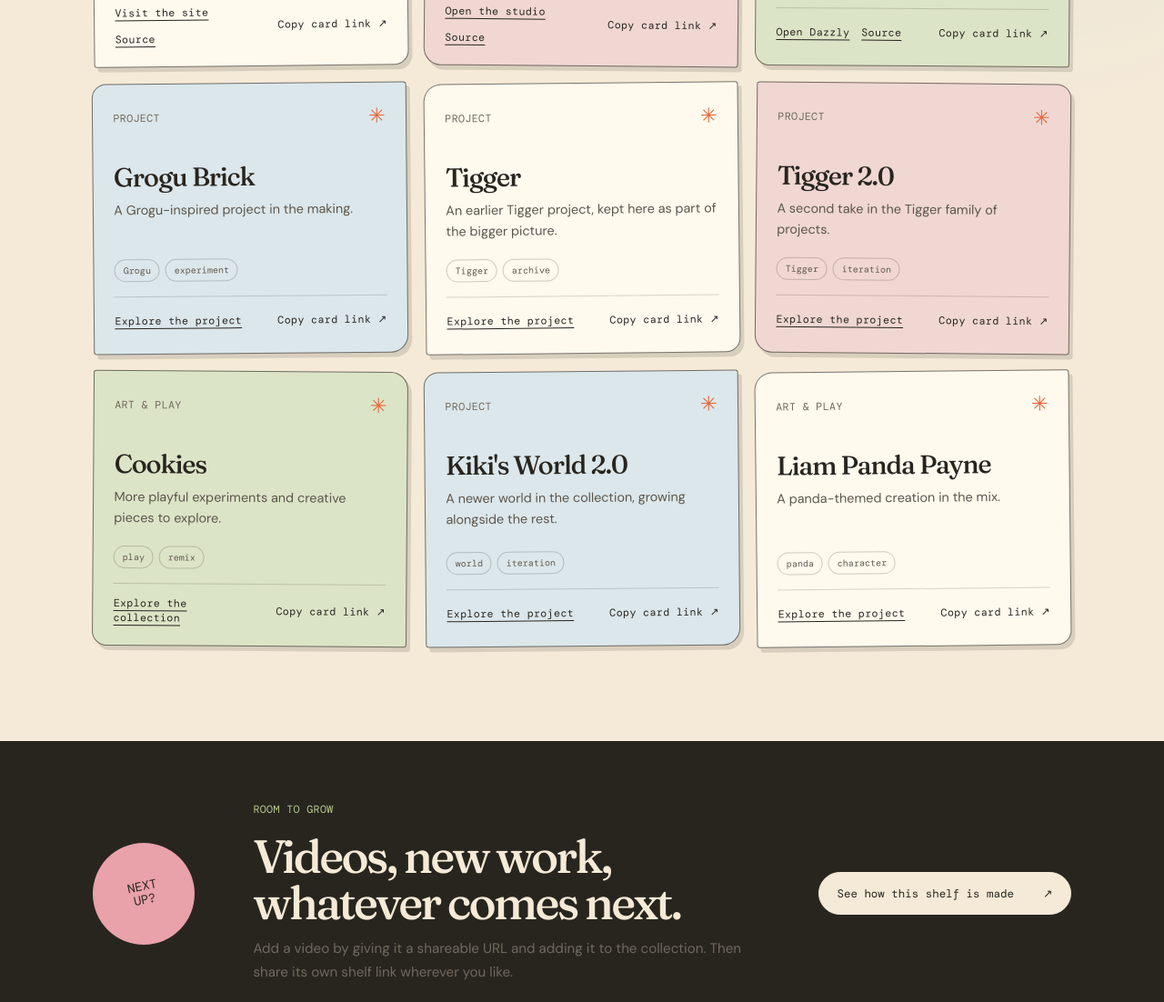
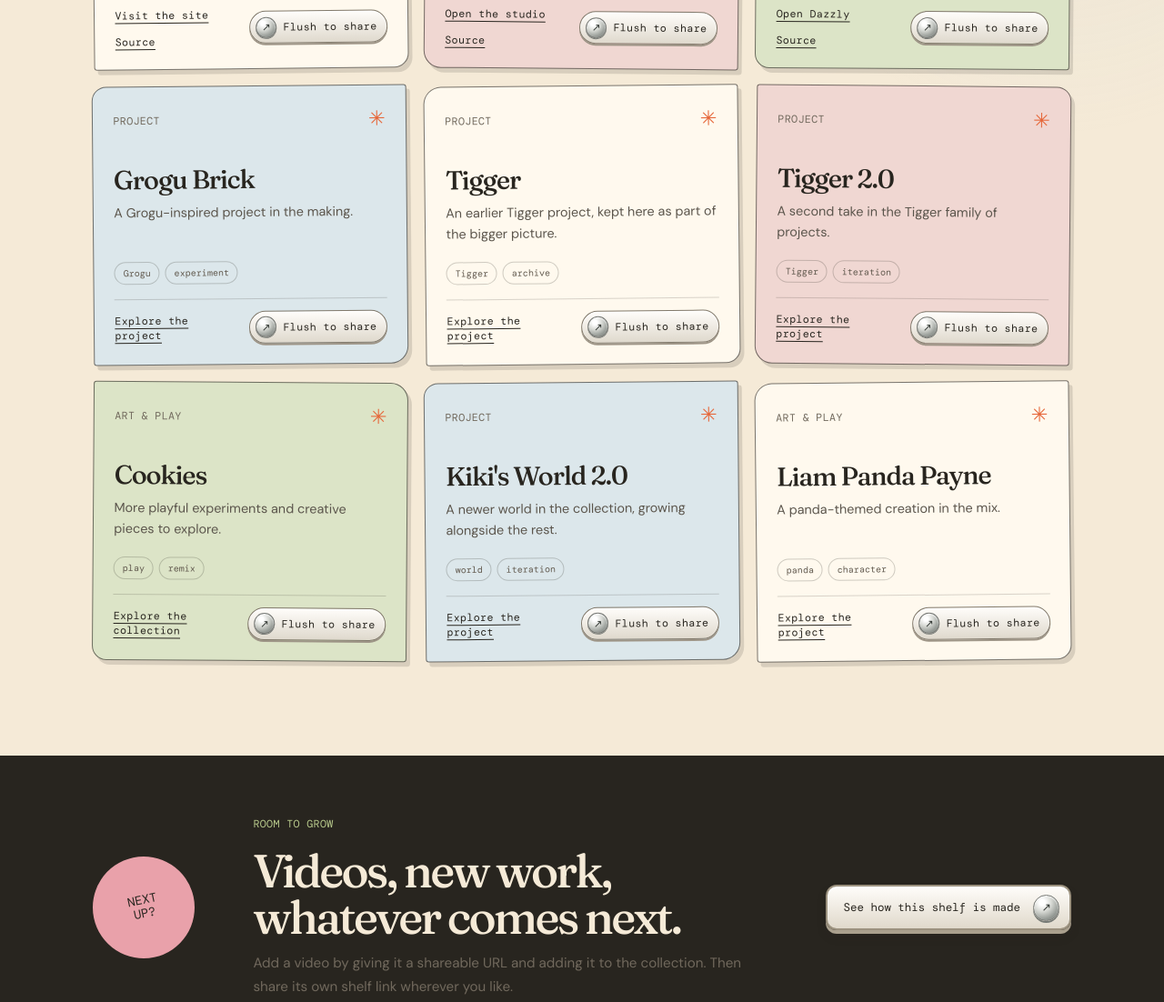
Before and after one commit to grogusmom1989-creator/content-shelf, a plain HTML site: page index.html in a window 1280 px wide. Shown: the part 1308-2410 px from the top of the page at 91% size. Drawn offline with nearby package versions, Linux system fonts and the light colour scheme.

Commit message:
Style sharing actions as flush buttons
Co-authored-by: Copilot App <223556219+Copilot@users.noreply.github.com>

```diff
--- a/shelf.js
+++ b/shelf.js
@@ -137,7 +137,7 @@ function renderCard(project) {
     link.rel = "noopener noreferrer";
     links.append(link);
   }
-  const share = makeElement("button", "card-share", "Copy card link ↗");
+  const share = makeElement("button", "card-share", "Flush to share");
   share.type = "button";
   share.addEventListener("click", async () => {
     const url = `${window.location.origin}${window.location.pathname}#${project.id}`;
--- a/style.css
+++ b/style.css
@@ -158,21 +158,51 @@ h1 em {
 .button-link {
   display: inline-flex;
   align-items: center;
-  gap: 2rem;
-  padding: .92rem 1.2rem;
-  border: 1px solid var(--ink);
-  border-radius: 99px;
-  background: var(--ink);
-  color: #fff7e9;
+  gap: .9rem;
+  padding: .55rem .65rem .55rem 1.1rem;
+  border: 2px solid #857c6d;
+  border-radius: .75rem;
+  background: linear-gradient(180deg, #fffdfa 0%, #e0d9cb 100%);
+  color: var(--ink);
   font-family: "DM Mono", monospace;
   font-size: .78rem;
   text-decoration: none;
-  transition: transform .2s ease, box-shadow .2s ease;
+  box-shadow: inset 0 2px 2px #fff, 0 4px 0 #aaa08e, 0 7px 12px rgba(40, 37, 31, .12);
+  transition: transform .14s ease, box-shadow .14s ease;
+}
+
+.button-link span {
+  display: grid;
+  width: 1.8rem;
+  height: 1.8rem;
+  place-items: center;
+  border: 1px solid #797b77;
+  border-radius: 50%;
+  background: radial-gradient(circle at 34% 28%, #fff 0 12%, #d7d9d4 38%, #929792 72%, #6d726e 100%);
+  color: #353a36;
+  box-shadow: inset 0 1px 2px #fff, 0 2px 0 #777b76;
+  transition: transform .14s ease, box-shadow .14s ease;
 }
 
 .button-link:hover {
-  transform: translateY(-3px) rotate(-1deg);
-  box-shadow: 4px 5px 0 var(--orange);
+  transform: translateY(2px);
+  box-shadow: inset 0 2px 3px rgba(40, 37, 31, .16), 0 2px 0 #aaa08e, 0 4px 8px rgba(40, 37, 31, .12);
+}
+
+.button-link:hover span {
+  transform: translateY(2px);
+  box-shadow: inset 0 2px 3px rgba(40, 37, 31, .22), 0 0 0 #777b76;
+}
+
+.button-link:focus-visible,
+.card-share:focus-visible {
+  outline: 3px solid var(--orange);
+  outline-offset: 3px;
+}
+
+.button-link:active {
+  transform: translateY(4px);
+  box-shadow: inset 0 3px 4px rgba(40, 37, 31, .2), 0 0 0 #aaa08e;
 }
 
 .collage {
@@ -495,16 +525,48 @@ h1 em {
 }
 
 .card-share {
-  padding: .35rem 0 .35rem .4rem;
-  border: 0;
-  background: transparent;
+  display: inline-flex;
+  align-items: center;
+  gap: .45rem;
+  padding: .35rem .65rem .35rem .4rem;
+  border: 1px solid #827a6c;
+  border-radius: 99px;
+  background: linear-gradient(180deg, #fffdfa 0%, #dfd9cd 100%);
   color: var(--ink);
   cursor: pointer;
+  box-shadow: inset 0 1px 2px #fff, 0 2px 0 #9e9587;
+  transition: transform .14s ease, box-shadow .14s ease;
   white-space: nowrap;
 }
 
+.card-share::before {
+  content: "↗";
+  display: grid;
+  width: 1.3rem;
+  height: 1.3rem;
+  place-items: center;
+  border: 1px solid #797b77;
+  border-radius: 50%;
+  background: radial-gradient(circle at 34% 28%, #fff 0 12%, #d7d9d4 38%, #929792 72%, #6d726e 100%);
+  color: #353a36;
+  box-shadow: inset 0 1px 2px #fff, 0 1px 0 #777b76;
+  transition: transform .14s ease, box-shadow .14s ease;
+}
+
 .card-share:hover {
+  transform: translateY(1px);
+  box-shadow: inset 0 2px 3px rgba(40, 37, 31, .15), 0 1px 0 #9e9587;
   color: var(--orange);
+}
+
+.card-share:hover::before {
+  transform: translateY(1px);
+  box-shadow: inset 0 2px 3px rgba(40, 37, 31, .18), 0 0 0 #777b76;
+}
+
+.card-share:active {
+  transform: translateY(2px);
+  box-shadow: inset 0 2px 4px rgba(40, 37, 31, .2), 0 0 0 #9e9587;
 }
 
 .share-url {
@@ -569,8 +631,8 @@ h1 em {
 }
 
 .button-light {
-  border-color: var(--paper);
-  background: var(--paper);
+  border-color: #9c927f;
+  background: linear-gradient(180deg, #fffdfa 0%, #e0d9cb 100%);
   color: var(--ink);
 }
 
```
